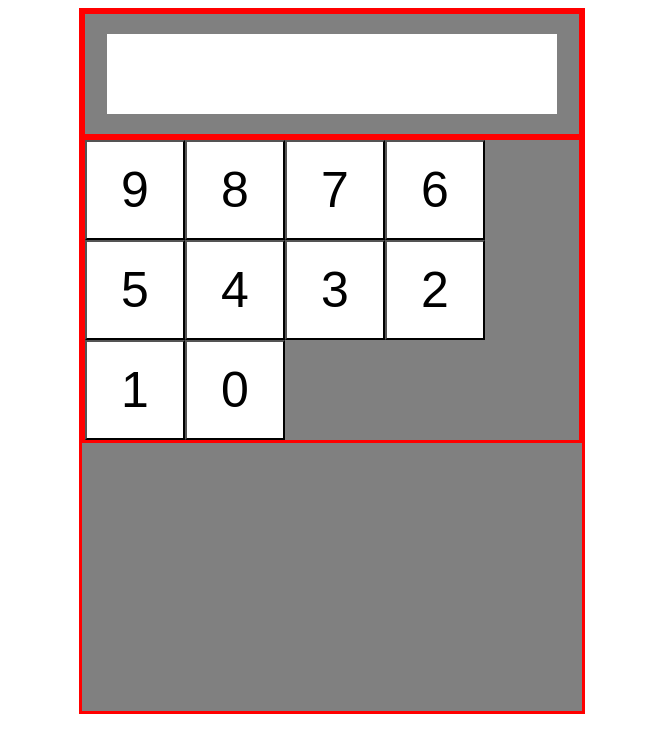
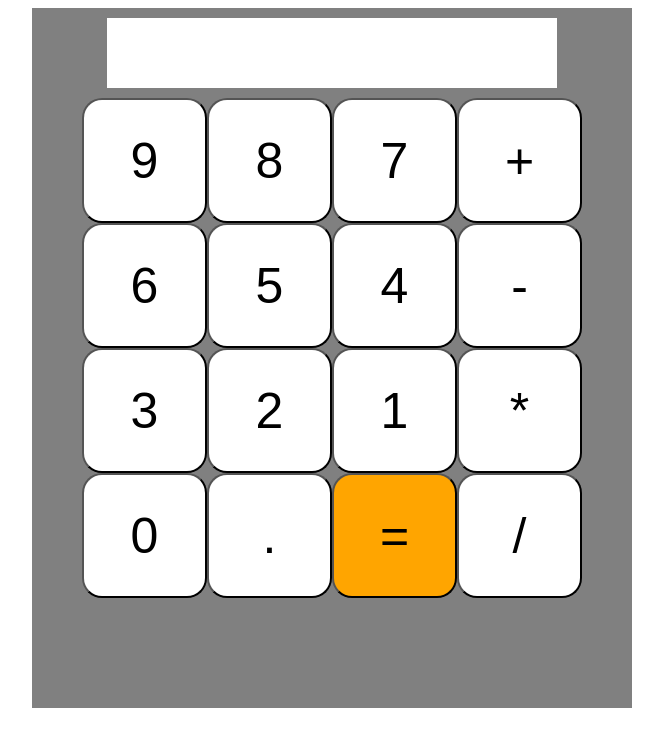
Before and after one commit to pykm05/calculator, a plain HTML site: page index.html in a window 1280 px wide. Shown: the whole page, without its empty margins (308-971 px from the left). Drawn offline with Linux system fonts and the light colour scheme.

Commit message:
added operator buttons and edited button layout

```diff
--- a/index.html
+++ b/index.html
@@ -13,7 +13,9 @@
       <div class="text">
     </div>
     <div class="inputs">
-
+      <div class="functions"></div>
+      <div class="numbers"></div>
+      <div class="operators"></div>
     </div>
   </div>
 </body>
--- a/script.js
+++ b/script.js
@@ -1,16 +1,40 @@
 const body = document.querySelector('body');
 const calculator = document.querySelector('.calculator');
 const inputs = document.querySelector('.inputs');
+const numbers = document.querySelector('.numbers');
+const operators = document.querySelector('.operators');
+
+const button = function(val) {
+  this.val = val;
+  const num = document.createElement('button');
+  num.addEventListener('click', () => {
+    alert(`${val}`);
+  });
+
+  num.textContent = `${val}`;
+  if (num.textContent == '=') {
+    num.setAttribute('id', 'equals');
+  }
+  else {
+    num.classList.add('num');
+  }
+  return num;
+}
 
 for (let i = 9; i >= 0; i--) {
-  const num = document.createElement('button');
-  num.addEventListener('click', () => {
-    alert(`${i}`);
-  });
-  num.classList.add('num');
-  num.textContent = `${i}`;
-  inputs.appendChild(num);
+  numbers.appendChild(new button(i));
 }
 
+numbers.appendChild(new button('.'));
+numbers.appendChild(new button('='));
+
+operators.appendChild(new button('+'));
+operators.appendChild(new button('-'))
+operators.appendChild(new button('*'))
+operators.appendChild(new button('/'))
+
+
+inputs.appendChild(numbers);
+inputs.appendChild(operators);
 calculator.appendChild(inputs);
 body.appendChild(calculator);
--- a/style.css
+++ b/style.css
@@ -1,19 +1,21 @@
+* {
+  box-sizing: border-box;
+}
+
 body {
   display: flex;
   justify-content: center;
 }
 
 .calculator {
-  width: 500px;
+  width: 600px;
   height: 700px;
   background-color: grey;
   display: flex;
   flex-direction: column;
-  border: solid red;
 }
 
 .display {
-  border: solid red;
   display: flex;
   justify-content: center;
   align-items: center;
@@ -25,21 +27,42 @@ body {
   background-color: white;
   display: flex;
   width: 450px;
-  height: 80px;
+  height: 70px;
 }
 
 .inputs {
-  border: solid red;
   display: flex;
   flex-wrap: wrap;
+  justify-content: center;
+  height: 800px;
 }
 
-.num {
+.numbers {
+  display: flex;
+  flex-wrap: wrap;
+  width: 375px;
+  height: 500px;
+}
+
+button {
   background-color: white;
   display: flex;
+  border-radius: 20px;
   justify-content: center;
   align-items: center;
   font-size: 50px;
-  height: 100px;
-  width: 100px;
+  height: 125px;
+  width: 125px;
 }
+
+.operators {
+  display: flex;
+  flex-wrap: wrap;
+  align-items: flex-start;
+  width: 125px;
+  height: 500px;
+}
+
+#equals {
+  background-color: orange;
+}
```
